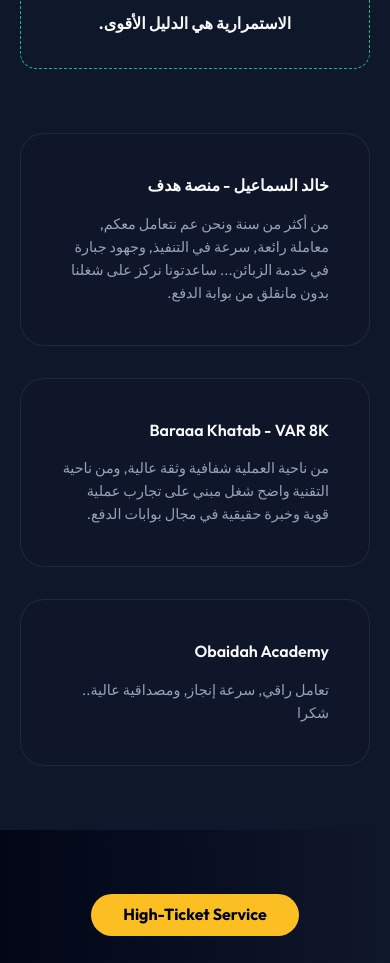
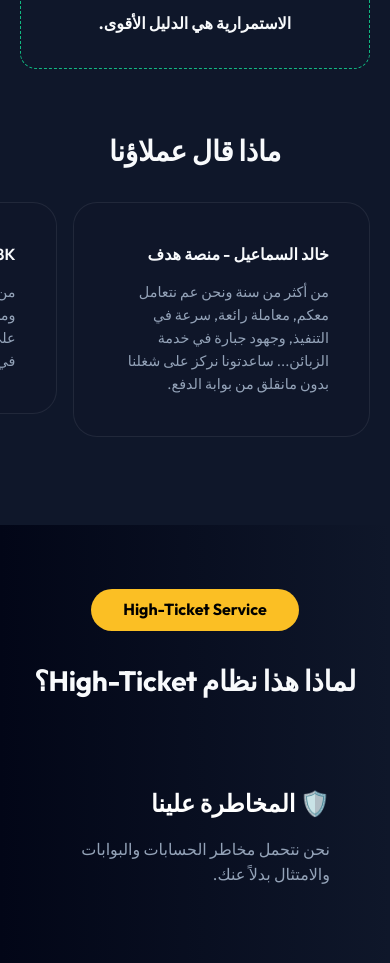
Before and after one commit to mREDAra/egate-landingpage, a React (Vite) app: page / in a window 390 px wide. Shown: the part 8300-9263 px from the top of the page. Built offline with nearby package versions, Linux system fonts and the light colour scheme.

Commit message:
feat: Add mobile slider for customer reviews

```diff
--- a/components/SocialProofSection.tsx
+++ b/components/SocialProofSection.tsx
@@ -33,7 +33,8 @@
                         <p style={{ marginTop: '1rem', fontWeight: 'bold' }}>الاستمرارية هي الدليل الأقوى.</p>
                     </div>
 
-                    <div className="grid grid-3" style={{ marginTop: '4rem', textAlign: 'right' }}>
+                    <h3 className="heading-lg" style={{ marginTop: '4rem', marginBottom: '2rem' }}>ماذا قال عملاؤنا</h3>
+                    <div className="grid grid-3 mobile-slider" style={{ textAlign: 'right' }}>
                         <div className="card">
                             <h4 className="heading-md" style={{ fontSize: '1rem' }}>خالد السماعيل - منصة هدف</h4>
                             <p className="text-secondary" style={{ fontSize: '0.9rem' }}>من أكثر من سنة ونحن عم نتعامل معكم, معاملة رائعة, سرعة في التنفيذ, وجهود جبارة في خدمة الزبائن... ساعدتونا نركز على شغلنا بدون مانقلق من بوابة الدفع.</p>
--- a/index.css
+++ b/index.css
@@ -235,4 +235,29 @@
     .container {
         padding: 0 1.25rem;
     }
+
+    /* Mobile Slider */
+    .mobile-slider {
+        display: flex;
+        overflow-x: auto;
+        scroll-snap-type: x mandatory;
+        gap: 1rem;
+        padding-bottom: 1.5rem;
+        margin-right: -1.25rem;
+        padding-right: 1.25rem;
+        margin-left: -1.25rem;
+        padding-left: 1.25rem;
+        -webkit-overflow-scrolling: touch;
+        scroll-behavior: smooth;
+    }
+
+    .mobile-slider::-webkit-scrollbar {
+        display: none;
+    }
+
+    .mobile-slider>* {
+        flex: 0 0 85%;
+        width: 85%;
+        scroll-snap-align: center;
+    }
 }
```
